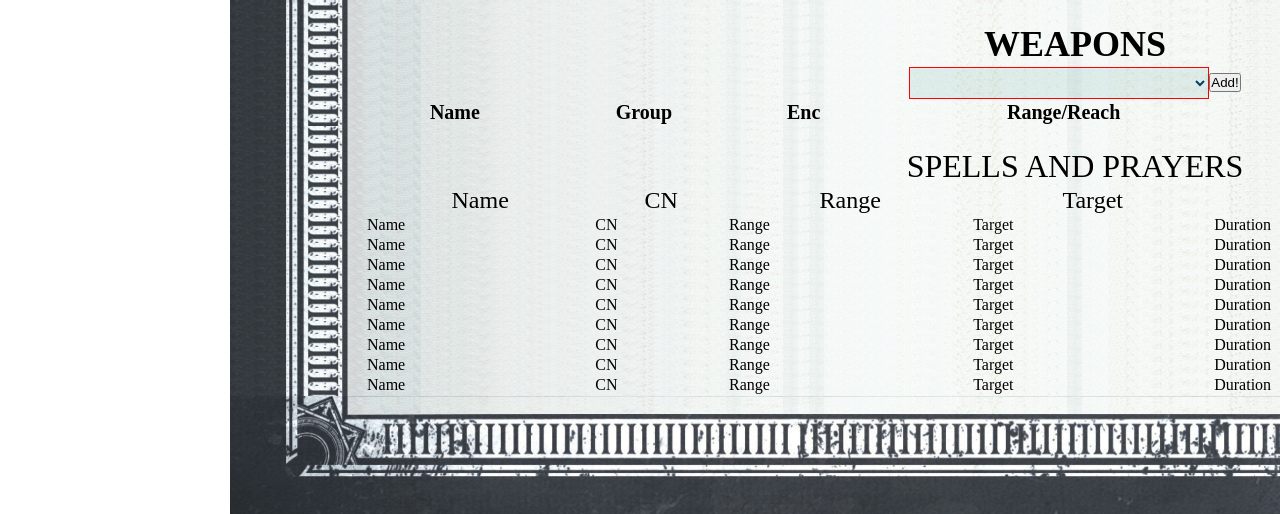
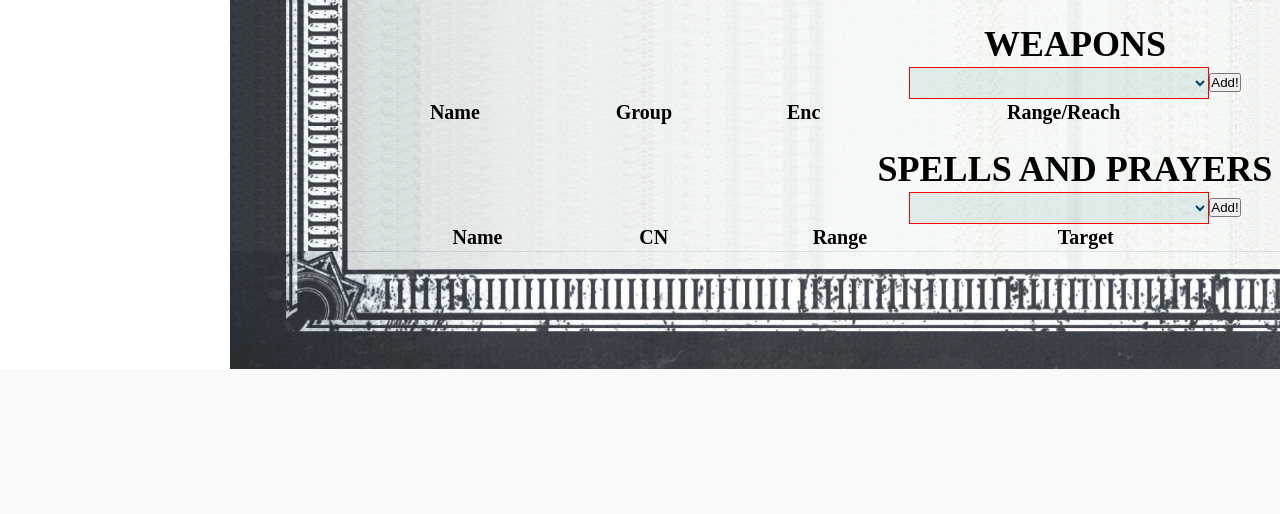
Before and after one commit to asarbs/WarhammerFantasyRoleplayVirtualGM, a Django app: page /wfrpg_gm/addCharacter in a window 1280 px wide. Shown: the part 2178-2692 px from the top of the page. After the commit the page ends 2547 px from the top, so only its background shows below. Run offline with Django 3.2, Linux system fonts and the light colour scheme; a user stored in the database is signed in; tables that the repository leaves empty hold one stand-in row (values such as "Sample post"); lists and menus that the app fills with data are empty; some web fonts are replaced.

Commit message:
handel spells in character creation

```diff
--- a/WarhammerFantasyRoleplayVirtualGM_site/WarhammerFantasyRoleplayVirtualGM_app/templates/addCharacter.html
+++ b/WarhammerFantasyRoleplayVirtualGM_site/WarhammerFantasyRoleplayVirtualGM_app/templates/addCharacter.html
@@ -771,204 +771,39 @@
 </div>
 
 <div class="character_sheet">
-    <table class="spells" border='0'>
-        <tr class="title">
+    <table class="spells" id="spells" border='0'>
+        <tr class="block_name">
+            <th colspan="6">
+                SPELLS AND PRAYERS
+            </th>
+        </tr>
+        <tr class="block_header">
             <td colspan="6">
-                SPELLS AND PRAYERS
+                <select name="spells" id="add_spell" value="1">
+                </select><button type="button" id="spells_add_button" >Add!</button>
             </td>
         </tr>
-        <tr class="header">
-            <td>
+        <tr class="block_header">
+            <th>
                 Name
-            </td>
-            <td>
+            </th>
+            <th>
                 CN
-            </td>
-            <td>
+            </th>
+            <th>
                 Range
-            </td>
-            <td>
+            </th>
+            <th>
                 Target
-            </td>
-            <td>
+            </th>
+            <th>
                 Duration
-            </td>
-            <td>
+            </th>
+            <th>
                 Effect
-            </td>
+            </th>
         </tr>
-        <tr>
-            <td>
-                Name
-            </td>
-            <td>
-                CN
-            </td>
-            <td>
-                Range
-            </td>
-            <td>
-                Target
-            </td>
-            <td>
-                Duration
-            </td>
-            <td>
-                Effect
-            </td>
-        </tr>        <tr>
-            <td>
-                Name
-            </td>
-            <td>
-                CN
-            </td>
-            <td>
-                Range
-            </td>
-            <td>
-                Target
-            </td>
-            <td>
-                Duration
-            </td>
-            <td>
-                Effect
-            </td>
-        </tr>        <tr>
-            <td>
-                Name
-            </td>
-            <td>
-                CN
-            </td>
-            <td>
-                Range
-            </td>
-            <td>
-                Target
-            </td>
-            <td>
-                Duration
-            </td>
-            <td>
-                Effect
-            </td>
-        </tr>        <tr>
-            <td>
-                Name
-            </td>
-            <td>
-                CN
-            </td>
-            <td>
-                Range
-            </td>
-            <td>
-                Target
-            </td>
-            <td>
-                Duration
-            </td>
-            <td>
-                Effect
-            </td>
-        </tr>        <tr>
-            <td>
-                Name
-            </td>
-            <td>
-                CN
-            </td>
-            <td>
-                Range
-            </td>
-            <td>
-                Target
-            </td>
-            <td>
-                Duration
-            </td>
-            <td>
-                Effect
-            </td>
-        </tr>        <tr>
-            <td>
-                Name
-            </td>
-            <td>
-                CN
-            </td>
-            <td>
-                Range
-            </td>
-            <td>
-                Target
-            </td>
-            <td>
-                Duration
-            </td>
-            <td>
-                Effect
-            </td>
-        </tr>        <tr>
-            <td>
-                Name
-            </td>
-            <td>
-                CN
-            </td>
-            <td>
-                Range
-            </td>
-            <td>
-                Target
-            </td>
-            <td>
-                Duration
-            </td>
-            <td>
-                Effect
-            </td>
-        </tr>        <tr>
-            <td>
-                Name
-            </td>
-            <td>
-                CN
-            </td>
-            <td>
-                Range
-            </td>
-            <td>
-                Target
-            </td>
-            <td>
-                Duration
-            </td>
-            <td>
-                Effect
-            </td>
-        </tr>        <tr>
-            <td>
-                Name
-            </td>
-            <td>
-                CN
-            </td>
-            <td>
-                Range
-            </td>
-            <td>
-                Target
-            </td>
-            <td>
-                Duration
-            </td>
-            <td>
-                Effect
-            </td>
-        </tr>
+
     </table>
 </div>
 
--- a/WarhammerFantasyRoleplayVirtualGM_site/WarhammerFantasyRoleplayVirtualGM_app/urls.py
+++ b/WarhammerFantasyRoleplayVirtualGM_site/WarhammerFantasyRoleplayVirtualGM_app/urls.py
@@ -33,4 +33,5 @@ urlpatterns = [
     path('ajax_replaceTalentToCharacter', views.ajax_replaceTalentToCharacter, name="ajax_replaceTalentToCharacter"),
     path('ajax_addArmourToCharacter', views.ajax_addArmourToCharacter, name="ajax_addArmourToCharacter"),
     path('ajax_addWeaponToCharacter', views.ajax_addWeaponToCharacter, name="ajax_addWeaponToCharacter"),
+    path('ajax_addSpellsToCharacter', views.ajax_addSpellsToCharacter, name="ajax_addSpellsToCharacter"),
 ]
--- a/WarhammerFantasyRoleplayVirtualGM_site/WarhammerFantasyRoleplayVirtualGM_app/views.py
+++ b/WarhammerFantasyRoleplayVirtualGM_site/WarhammerFantasyRoleplayVirtualGM_app/views.py
@@ -261,7 +261,7 @@ def ajax_getRandomAttributesTable(request):
     if request.method != 'POST':
         return JsonResponse({'status': 'Invalid request'}, status=400)
     rat = RandomAttributesTable.objects.all()
-    ret = {'attributesTable':{}, 'eyesTable': {}, 'hairTable': {}, 'armour': [], 'weapon':[]}
+    ret = {'attributesTable':{}, 'eyesTable': {}, 'hairTable': {}, 'armour': [], 'weapon':[], "spells":[]}
     for r in rat:
         ret['attributesTable'][r.species.id] = {
             "characteristics_ws_initial" : r.weapon_skill,
@@ -289,6 +289,8 @@ def ajax_getRandomAttributesTable(request):
         ret['weapon'].append(mw.to_dict())
     for rm in RangedWeapon.objects.all():
         ret['weapon'].append(rm.to_dict())
+    for s in Spells.objects.all():
+        ret['spells'].append(s.to_dict())
     # logger.debug(ret)
     return JsonResponse(ret)
 
@@ -536,6 +538,18 @@ def ajax_addWeaponToCharacter(request):
     ret = {'status': 'ok'  }
     return JsonResponse(ret)
 
+def ajax_addSpellsToCharacter(request):
+    if request.method != 'POST':
+        return JsonResponse({'status': 'Invalid request'}, status=400)
+
+    logger.debug(request.POST)
+
+    character_id = request.POST['characer_id']
+    character = Character.objects.get(id = character_id)
+    character.spells.add(Spells.objects.get(id=request.POST['spell_id']))
+    character.save()
+    ret = {'status': 'ok'  }
+    return JsonResponse(ret)
 
 def detailsCampaign(request, CampaignId):
     c = Campaign.objects.get(id=CampaignId)
--- a/WarhammerFantasyRoleplayVirtualGM_site/static/character.js
+++ b/WarhammerFantasyRoleplayVirtualGM_site/static/character.js
@@ -443,6 +443,137 @@ class Weapon{
             }
         });
 
+    }
+}
+class Spells{
+    #id
+    #name
+    #spellLists
+    #cn
+    #range
+    #target
+    #duration
+    #effect
+    #is_in_inventory
+    constructor(id, name, spellLists, cn, range, target, duration, effect, is_in_inventory) {
+        this.#id = id
+        this.#name = name
+        this.#spellLists = spellLists
+        this.#cn = cn
+        this.#range = range
+        this.#target = target
+        this.#duration =  duration
+        this.#effect = effect
+        this.#is_in_inventory = is_in_inventory
+        console.log("Spells:" + this.name + "; this.#is_in_inventory:"+this.#is_in_inventory);
+    }
+    get id() {
+        return this.#id
+    }
+    get name() {
+        return this.#name
+    }
+    get spellLists() {
+        return this.#spellLists
+    }
+    get cn() {
+        return this.#cn
+    }
+    get range() {
+        return this.#range
+    }
+    get target() {
+        return this.#target
+    }
+    get duration() {
+        return this.#duration
+    }
+    get effect() {
+        return this.#effect
+    }
+    get is_in_inventory() {
+        return this.#is_in_inventory
+    }
+    set name(name) {
+        if(typeof name === "string")
+            this.#name = name;
+        else
+            throw "" + name + " is not a string";
+    }
+    set spellLists(spellLists) {
+        if(typeof spellLists === "string")
+            this.#spellLists = spellLists;
+        else
+            throw "" + spellLists + " is not a string";
+    }
+    set cn(cn) {
+        return this.#cn
+    }
+    set range(range) {
+        if(typeof range === "string")
+            this.#range = range;
+        else
+            throw "" + range + " is not a string";
+    }
+    set target(target) {
+        if(typeof target === "string")
+            this.#target = target;
+        else
+            throw "" + target + " is not a string";
+    }
+    set duration(duration) {
+        if(typeof duration === "string")
+            this.#duration = duration;
+        else
+            throw "" + duration + " is not a string";
+    }
+    set effect(effect) {
+        if(typeof effect === "string")
+            this.#effect = effect;
+        else
+            throw "" + effect + " is not a string";
+    }
+    set is_in_inventory(is_in_inventory) {
+        if(typeof is_in_inventory === "boolean"){
+            this.#is_in_inventory = is_in_inventory;
+            this.updateUI();
+            this.save();
+        }
+        else {
+            throw "" + is_in_inventory + " boolean";
+        }
+    }
+    updateUI() {
+        //name, cn, range, target, duration, effect
+        console.log("updateUI: "+ this.name +" is_in_inventory:"+this.#is_in_inventory);
+        if(this.#is_in_inventory && !$('td#spell_name__'+this.#id).length) {
+            var new_row = '<tr class="block_body">'
+            new_row += '<td id="spell_name__'+this.#id+'" class="left">'+this.#name+'</td>'
+            new_row += '<td id="spell_cn__'+this.#id+'" class="center">'+this.#cn+'</td>'
+            new_row += '<td id="spell_range_'+this.#id+'" class="center">'+this.#range+'</td>'
+            new_row += '<td id="spell_target__'+this.#id+'" class="center">'+this.#target+'</td>'
+            new_row += '<td id="spell_duration__'+this.#id+'" class="center">'+this.#duration+'</td>'
+            new_row += '<td id="spell_effect__'+this.#id+'" class="center">'+this.#effect+'</td>'
+            new_row += '</tr>'
+            $("table#spells").append(new_row)
+        } else {
+            console.log("Spell: NOT updateUI: "+ this.name +" is_in_inventory:"+this.#is_in_inventory);
+        }
+    }
+
+    save() {
+        var characer_id = $("input[name='characer_id']").val()
+        $.ajax({
+            type: "POST",
+            url: "ajax_addSpellsToCharacter",
+            data: {
+                characer_id: characer_id,
+                spell_id: this.id,
+            },
+            success: function(data) {
+
+            }
+        });
     }
 }
 class CharacterParameters {
@@ -498,6 +629,7 @@ class CharacterParameters {
     #talentsNeedUpdate                  = false;
     #armour                            = [];
     #weapon                            = [];
+    #spells                            = [];
     #wounds                             = 0;
     skills_species                      = {};
     movement = {
@@ -1303,11 +1435,37 @@ class CharacterParameters {
         a.updateUI();
         $("select#add_weapon").append($('<option>', {value: weapon.id, text: weapon.name}));
     }
+
     add_weapon(weapon_to_add) {
         console.log("characeter weapon_add: "+ weapon_to_add);
         $.each(this.#weapon, function(i, item) {
             if(item.id == weapon_to_add) {
                 console.log("characeter weapon_to_add: "+ weapon_to_add);
+                item.is_in_inventory = true;
+            }
+        });
+    }
+    appendSpells(spell) {
+        var a = new Spells(
+            spell.id,
+            spell.name,
+            spell.spellLists,
+            spell.cn,
+            spell.range,
+            spell.target,
+            spell.duration,
+            spell.effect,
+            false);
+        this.#spells.push(a)
+        a.updateUI();
+        $("select#add_spell").append($('<option>', {value: spell.id, text: spell.name}));
+    }
+
+    add_spell(spell_to_add) {
+        console.log("characeter spell: "+ spell_to_add);
+        $.each(this.#spells, function(i, item) {
+            if(item.id == spell_to_add) {
+                console.log("characeter spell_to_add: "+ spell_to_add);
                 item.is_in_inventory = true;
             }
         });
@@ -1967,6 +2125,10 @@ function getRandomAttributesTable() {
             $.each(data['weapon'], function(i, item) {
                 characterParameters.appendWeapon(item);
             });
+            $.each(data['spells'], function(i, item) {
+                characterParameters.appendSpells(item);
+            });
+
         }
     });
 }
@@ -2040,6 +2202,12 @@ function weapon_add() {
     console.log("add_weapon: "+ weapon_to_add);
     characterParameters.add_weapon(weapon_to_add);
 }
+
+function spell_add() {
+    var spell_to_add = $("select#add_spell").val()
+    console.log("add_spell: "+ spell_to_add);
+    characterParameters.add_spell(spell_to_add);
+}
 function main() {
 
     $.ajaxSetup({
@@ -2083,6 +2251,7 @@ function main() {
 
     $("button#armour_add_button").click(armour_add);
     $("button#weapon_add_button").click(weapon_add);
+    $("button#spells_add_button").click(spell_add);
 
     setInterval(function() {
         characterParameters.updateCharacterState();
--- a/WarhammerFantasyRoleplayVirtualGM_site/static/main.css
+++ b/WarhammerFantasyRoleplayVirtualGM_site/static/main.css
@@ -922,20 +922,18 @@ div#main div.character_sheet table.spells {
     padding-top: 20px;
 }
 
-div#main div.character_sheet table.spells tr.title {
-    font-size: 200%;
+div#main div.character_sheet table.spells tr.block_name {
+    font-size: 36px;
     text-align: center;
 }
-div#main div.character_sheet table.spells tr.header {
-    font-size: 150%;
+div#main div.character_sheet table.spells tr.block_header {
+    font-size: 20px;
     text-align: center;
-    padding-left: 10px;
 }
 
  div#menu_button {
      display : none;
  }
-
  div#menu {
      background-color : #E6EEF4;
      padding : 0;
@@ -943,33 +941,26 @@ div#main div.character_sheet table.spells tr.header {
      width : 200px;
      float : left;
  }
-
  div#menu ol {
      margin : 0 0 0 0;
      padding : 0;
      list-style-type : none;
  }
-
  div#menu ol li {
      margin : 0 0 0 0;
  }
-
  div#menu ol li.menuChild {
      background-color : #E1EDF7;
  }
-
  div#menu ol li.menuChild a {
      padding: 10px 0 10px 20px;
  }
-
  div#menu ol li.menuChild a:hover {
      padding : 10px 0 10px 15px;
  }
-
  div#menu ol li.menuChild div {
      padding: 10px 0 10px 20px;
  }
-
  div#menu ol li a {
      display : block;
      margin : 0 0 0 0;
@@ -977,7 +968,6 @@ div#main div.character_sheet table.spells tr.header {
      text-decoration : none;
      white-space : nowrap;
  }
-
  div#menu ol li a:hover {
      background-image : url("img/link_hover.png");
      background-repeat : no-repeat;
@@ -986,7 +976,6 @@ div#main div.character_sheet table.spells tr.header {
      text-decoration : none;
      white-space : nowrap;
  }
-
  div#main {
      padding : 0 0 0 0;
      width: auto;
```
Also changed, not shown: WarhammerFantasyRoleplayVirtualGM_site/WarhammerFantasyRoleplayVirtualGM_app/admin.py (+12 -0 lines), WarhammerFantasyRoleplayVirtualGM_site/WarhammerFantasyRoleplayVirtualGM_app/models.py (+35 -0 lines), WarhammerFantasyRoleplayVirtualGM_site/WarhammerFantasyRoleplayVirtualGM_app/migrations/0020_auto_20230902_1200.py (added), WarhammerFantasyRoleplayVirtualGM_site/WarhammerFantasyRoleplayVirtualGM_app/migrations/0021_alter_spells_effect.py (added). Lines whose indentation alone changed are shown as unchanged.
